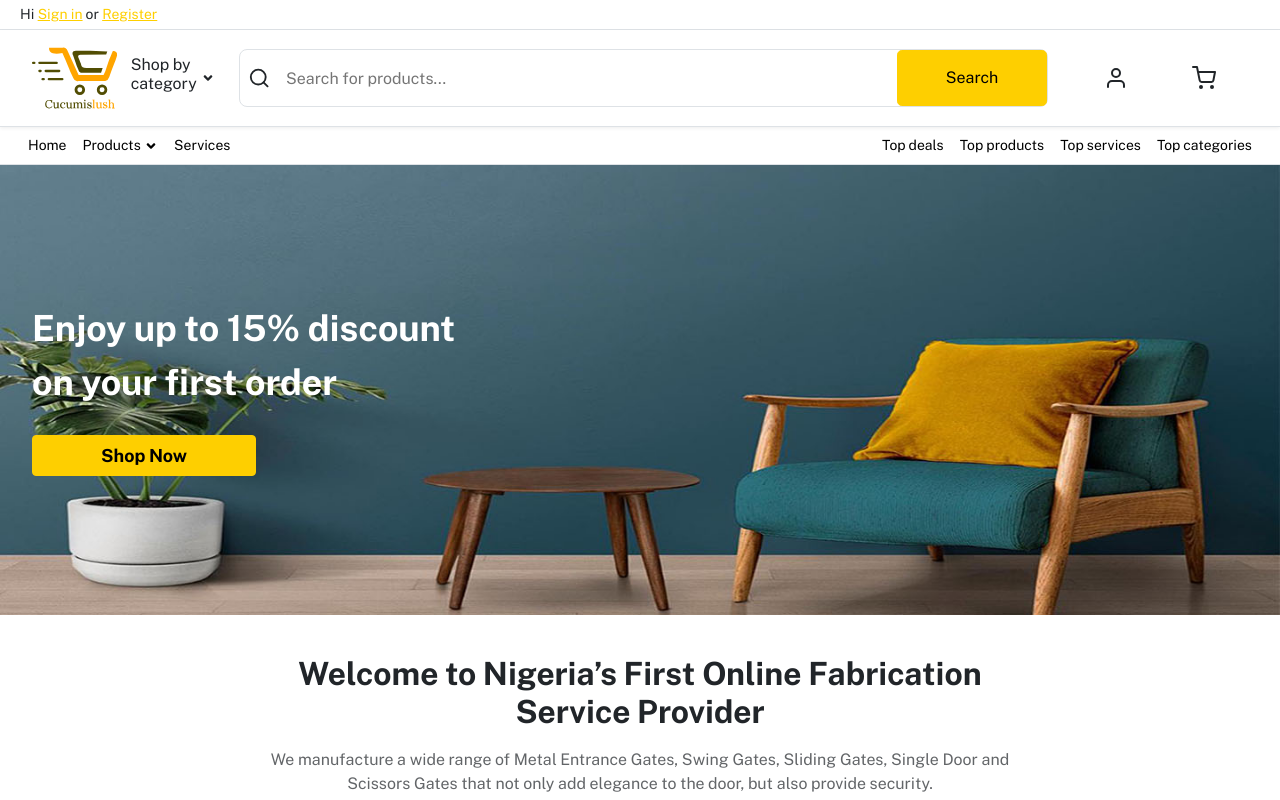
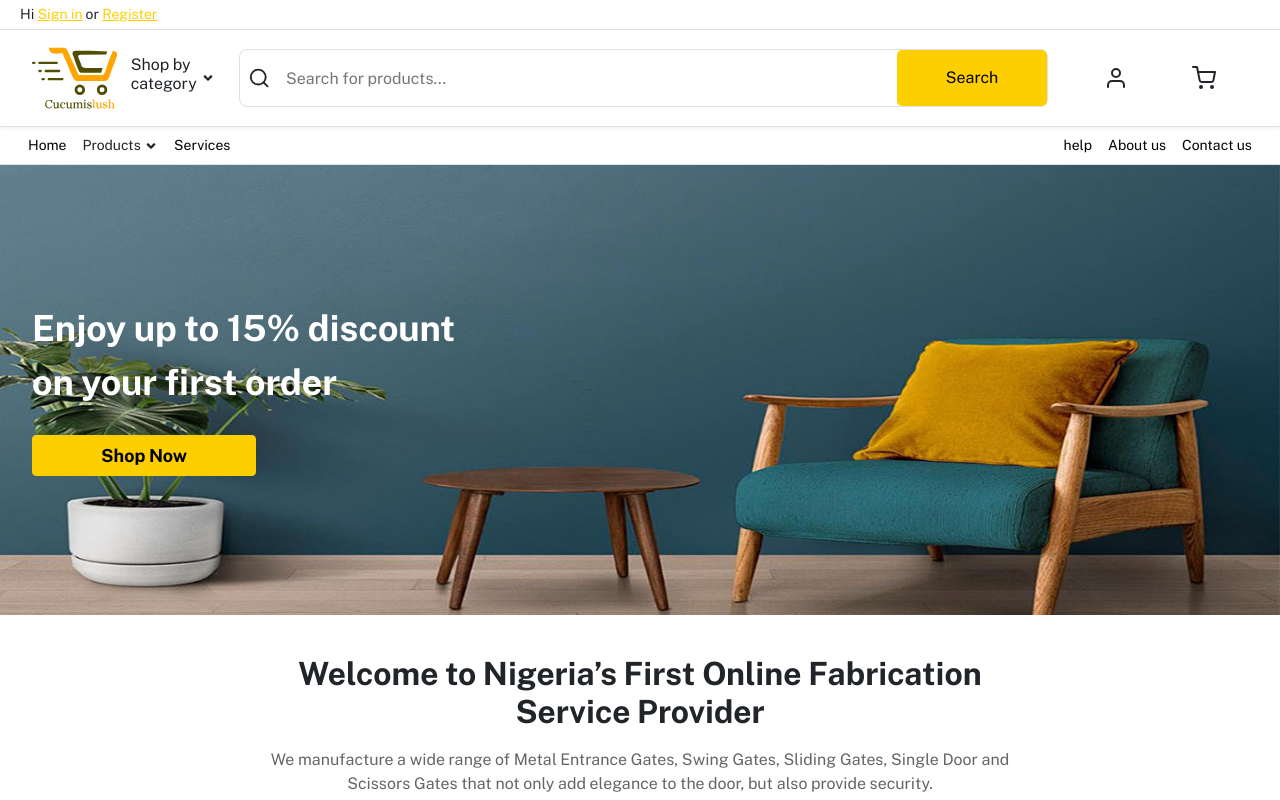
Before and after one commit to AY001A/FAB-SHOP, a React (Create React App) app: page / in a window 1280 px wide. Shown: the top 800 px of the page. Built offline with nearby package versions, Linux system fonts and the light colour scheme.

Commit message:
refactor navbar

```diff
--- a/src/components/navbar/Header.js
+++ b/src/components/navbar/Header.js
@@ -82,12 +82,12 @@ const Header = () => {
 
         {/* bottom bar */}
         <Navbar className="top-banner border-top border-bottom">
-          <Nav defaultActiveKey="/home" as="ul" className="nav-links">
+          <Nav as="ul" className="nav-links">
             <Link to="/">
-              <Nav.Item as="li">Home</Nav.Item>
+              <li>Home</li>
             </Link>
-            <Link to="/Products">
-              <Nav.Item as="li" className="nav-dropdown-menu">
+            <ul>
+              <li className="nav-dropdown-menu">
                 Products <FaAngleDown size={14} />
                 <div className="nav-dropdown-menu-content border shadow-sm">
                   <ul>
@@ -105,40 +105,28 @@ const Header = () => {
                     <Link to={"productCategory/aluminium"}>
                       <li>Aluminium</li>
                     </Link>
-                    <Link to={"productCategory/metal-steel-furnitures"}>
+                    <Link to={"productCategory/furnitures"}>
                       <li>Metal steel furnitures</li>
                     </Link>
                   </ul>
                 </div>
-              </Nav.Item>
-            </Link>
+              </li>
+            </ul>
             <Link to="/services">
-              <Nav.Item as="li" className="nav-dropdown-menu ">
-                Services
-                {/* <FaAngleDown size={14} />
-                <div className="nav-dropdown-menu-content border shadow-sm ">
-                  <ul>
-                    <li>Home services</li>
-                    <li>Contract services</li>
-                  </ul>
-                </div> */}
-              </Nav.Item>
+              <li className="nav-dropdown-menu ">Services</li>
             </Link>
           </Nav>
 
           <div className="top-banner-contact">
-            <Nav defaultActiveKey="/home" as="ul" className="nav-links">
+            <Nav as="ul">
               <Link to="/">
-                <Nav.Item as="li">Top deals</Nav.Item>
+                <li>help</li>
               </Link>
               <Link to="/Products">
-                <Nav.Item as="li">Top products</Nav.Item>
+                <li>About us</li>
               </Link>
               <Link to="/Services">
-                <Nav.Item as="li">Top services</Nav.Item>
-              </Link>
-              <Link to="/Services">
-                <Nav.Item as="li">Top categories</Nav.Item>
+                <li>Contact us</li>
               </Link>
             </Nav>
           </div>
@@ -165,29 +153,32 @@ const Header = () => {
 
             <Offcanvas.Body>
               <Nav className="justify-content-end flex-grow-1 pe-3 pb-4 mobile-nav">
-                <h5>Products</h5>
-                <Link to={"/"}>
+                <h5 className="border-bottom">Products</h5>
+                <Link to={"/productCategory/shutter"} onClick={handleClose}>
                   Shutter
                   <FaAngleRight />
                 </Link>
-                <Link to={"/"}>
+                <Link to={"/productCategory/metal-iron"} onClick={handleClose}>
                   Metal/Iron <FaAngleRight />
                 </Link>
-                <Link to={"/"}>
+                <Link
+                  to={"/productCategory/stainless-steel"}
+                  onClick={handleClose}
+                >
                   Stainless steel <FaAngleRight />
                 </Link>
-                <Link to={"/"}>
+                <Link to={"/productCategory/aluminium"} onClick={handleClose}>
                   Aluminium <FaAngleRight />
                 </Link>
-                <Link to={"/"}>
+                <Link to={"/productCategory/sheds"} onClick={handleClose}>
                   Shed <FaAngleRight />
                 </Link>
-                <Link to={"/"}>
+                <Link to={"/productCategory/furnitures"} onClick={handleClose}>
                   Metal steel furniture <FaAngleRight />
                 </Link>
               </Nav>
               <Nav className="justify-content-end flex-grow-1 pe-3 pb-4 mobile-nav">
-                <h5>Services</h5>
+                <h5 className="border-bottom">Services</h5>
 
                 <Link to={"services"} onClick={handleClose}>
                   Home services <FaAngleRight />
@@ -211,8 +202,12 @@ const Header = () => {
                     </Link>
                   </>
                 ) : (
-                  // Todo : work on logout button
-                  <Link to={"/"} className="pt-5" onClick={() => logout()}>
+                  // TODO: work on logout button
+                  <Link
+                    to={"/"}
+                    className="pt-5"
+                    onClick={() => dispatch(logout())}
+                  >
                     <button className="btn btn-outline-primary text-black w-100">
                       <strong>logout</strong>
                     </button>
--- a/src/components/navbar/style.scss
+++ b/src/components/navbar/style.scss
@@ -93,12 +93,6 @@ li {
 
 .navtoggle {
   border: none;
-
-  &:focus,
-  :active {
-    // border: none !important;
-    // outline: none !important;
-  }
 }
 
 .brand {
@@ -187,9 +181,8 @@ li {
   a {
     color: rgb(27, 27, 27);
     opacity: 0.8;
-    font-size: 1.1rem;
-    // font-weight: bold;
-    // margin-bottom: 4px;
+    font-size: 1rem;
+    letter-spacing: 0.1rem;
 
     text-decoration: none;
     padding: 8px 0;
```
